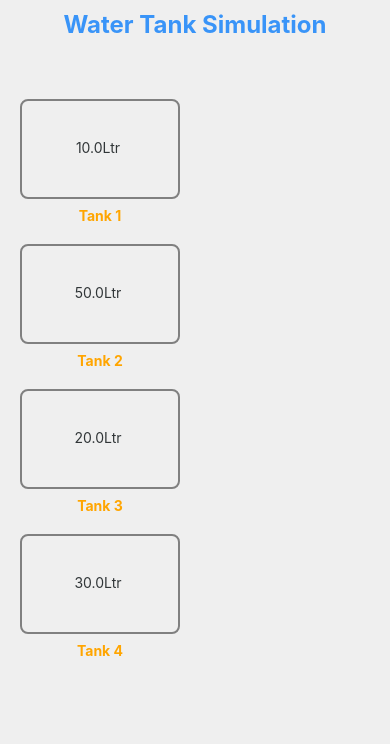
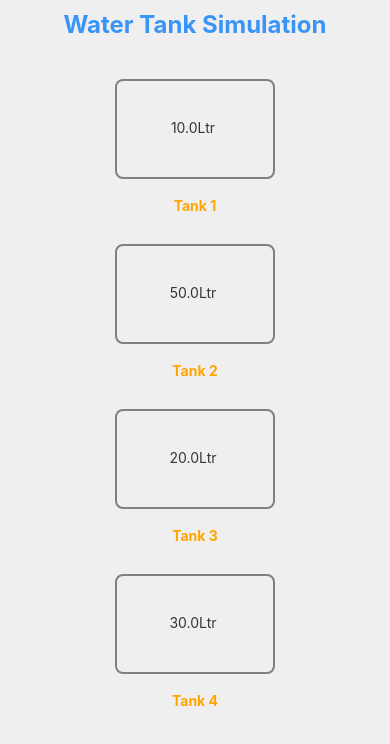
Before and after one commit to shreya-mishra/WTS-test-repo, a React Native app: screen / in a window 390 px wide. Shown: the top 744 px of the page. Built offline with nearby package versions, Linux system fonts and the light colour scheme.

Commit message:
fix styling to wrap tank and added mapping in parent component to fix the same

```diff
--- a/src/App.tsx
+++ b/src/App.tsx
@@ -8,7 +8,11 @@ const App = () => {
   return (
     <View style={styles.container}>
       <Text style={styles.title}>Water Tank Simulation</Text>
-      <TankFrame allTankLevel={tanksArr} />
+      <View style={styles.tankRow}>
+        {tanksArr.map((level, index) => (
+          <TankFrame key={index} level={level} index={index} />
+        ))}
+      </View>
     </View>
   );
 };
@@ -28,4 +32,10 @@ const styles = StyleSheet.create({
     marginTop: 10,
     marginBottom: 20,
   },
+  tankRow: {
+    display: 'flex',
+    flexDirection: 'row',
+    justifyContent: 'space-around',
+    flexWrap: 'wrap',
+  },
 });
--- a/src/components/Tank.tsx
+++ b/src/components/Tank.tsx
@@ -5,7 +5,6 @@ const {width} = Dimensions.get('screen');
 
 const Tank = ({level}: {level: number}) => {
   return (
-    <View>
     <View style={styles.tank}>
       <View style={styles.text}>
         <Text
@@ -14,7 +13,6 @@ const Tank = ({level}: {level: number}) => {
           }}>
           {level.toFixed(1)}Ltr
         </Text>
-        </View>
       </View>
     </View>
   );
@@ -34,7 +32,7 @@ const styles = StyleSheet.create({
     alignItems: 'flex-start',
     overflow: 'hidden',
     position: 'relative',
-    marginTop: 20,
+    margin: 10,
     transform: [{rotate: '180deg'}],
   },
   tankLevel: {
--- a/src/components/TankFrame.tsx
+++ b/src/components/TankFrame.tsx
@@ -1,19 +1,13 @@
-import {Dimensions, StyleSheet, Text, View} from 'react-native';
+import {StyleSheet, Text, View} from 'react-native';
 import React from 'react';
 import Tank from './Tank';
 
-const {width} = Dimensions.get('screen');
-
-const TankFrame = ({allTankLevel}: {allTankLevel: number[]}) => {
+const TankFrame = ({level, index}: {level: number; index: number}) => {
   return (
     <View style={styles.container}>
-      {allTankLevel.map((level, index) => (
-        <>
-          <Tank level={level} />
+      <Tank level={level} />
 
-          <Text style={styles.basket}>Tank {index + 1}</Text>
-        </>
-      ))}
+      <Text style={styles.basket}>Tank {index + 1}</Text>
     </View>
   );
 };
@@ -23,10 +17,10 @@ export default TankFrame;
 const styles = StyleSheet.create({
   container: {
     display: 'flex',
+    flexDirection: 'column',
     justifyContent: 'space-between',
-    width: width / 5,
     alignItems: 'center',
-    margin: 20,
+    margin: 10,
   },
   basket: {
     textAlign: 'center',
--- a/src/constant/TankConstants.ts
+++ b/src/constant/TankConstants.ts
@@ -1,3 +1,3 @@
-export const numTanks = 4;
+export const numTanks = 8;
 export const arr = [10, 50, 20, 30];
 export const tanksArr = arr;
```
Lines whose indentation alone changed are shown as unchanged.
